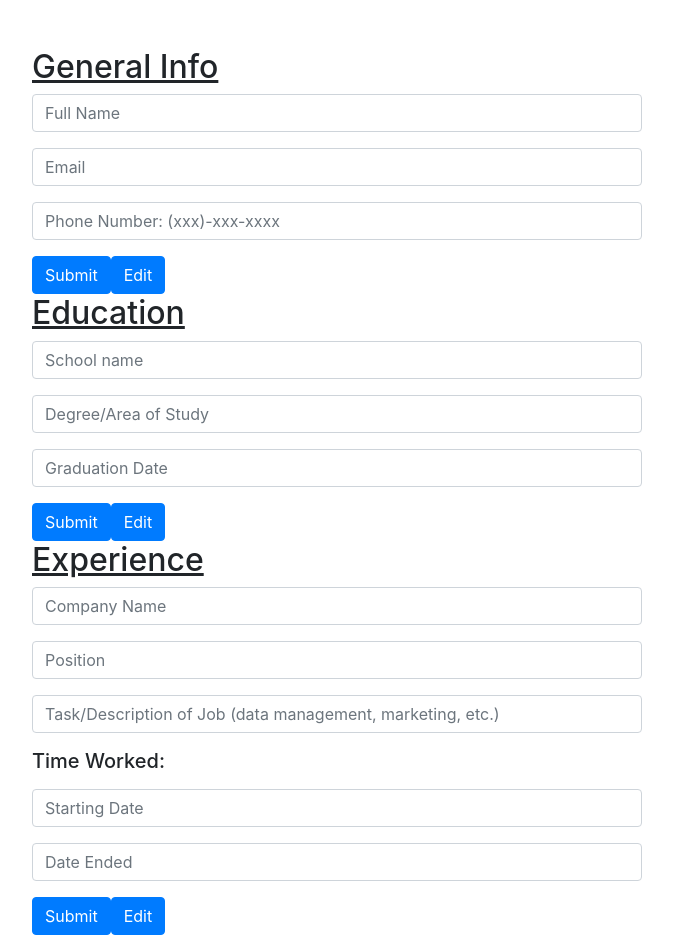
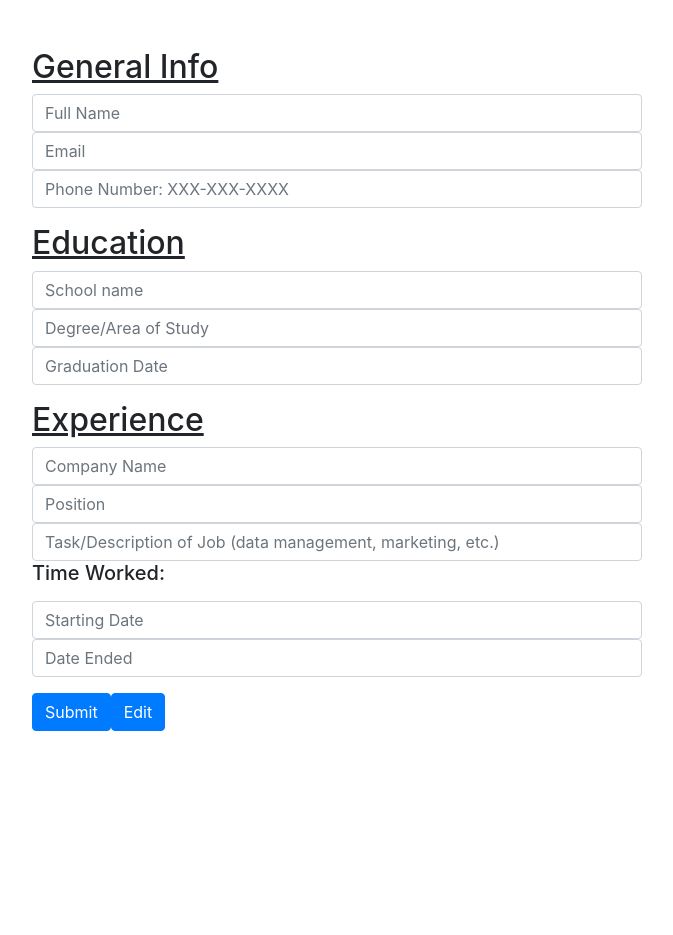
Before and after one commit to baekben/cvApp, a React (Create React App) app: page / in a window 1280 px wide. Shown: the whole page, without its empty margins (303-976 px from the left). After the commit the page ends 800 px from the top, so only its background shows below. Built offline with nearby package versions, Linux system fonts and the light colour scheme.

Commit message:
Submit button prints out general CV inputed into form

```diff
--- a/package.json
+++ b/package.json
@@ -8,6 +8,7 @@
     "@testing-library/user-event": "^12.1.10",
     "react": "^17.0.1",
     "react-dom": "^17.0.1",
+    "react-phone-number-input": "^3.1.4",
     "react-scripts": "4.0.0",
     "uniqid": "^5.2.0",
     "web-vitals": "^0.2.4"
--- a/src/App.js
+++ b/src/App.js
@@ -2,18 +2,114 @@ import React, { Component } from 'react';
 import GeneralInfo from './components/GeneralInfo';
 import Education from './components/Education';
 import Experience from './components/Experience';
+import Output from './components/Output';
 
 class App extends Component {
+	constructor() {
+		super();
+		this.state = {
+			completedForm: true,
+			fullName: '',
+			email: '',
+			phone: '',
+			school: '',
+			degree: '',
+			gradDate: '',
+			company: '',
+			position: '',
+			tasks: '',
+			startDate: '',
+			endDate: '',
+		};
+		this.handleSubmit = this.handleSubmit.bind(this);
+		this.handleChange = this.handleChange.bind(this);
+	}
+	handleChange = (e) => {
+		this.setState({
+			[e.target.id]: e.target.value,
+		});
+	};
+
+	handleSubmit = (e) => {
+		e.preventDefault();
+		this.displayCV();
+	};
+
+	displayCV = () => {
+		const { completedForm } = this.state;
+		this.setState({
+			completedForm: !completedForm,
+		});
+	};
 
 	render() {
-		return (
+		const {
+			fullName,
+			email,
+			phone,
+			school,
+			degree,
+			gradDate,
+			completedForm,
+			company,
+			position,
+			tasks,
+			startDate,
+			endDate,
+		} = this.state;
+		return completedForm ? (
 			<div className="col-6 mx-auto mt-5">
-					<div>
-						<GeneralInfo />
-						<Education />
-						<Experience />
-					</div>
+				<div>
+					<form onSubmit={this.handleSubmit}>
+						<div className="form-group">
+							<GeneralInfo
+								fullName={fullName}
+								email={email}
+								phone={phone}
+								handleChange={this.handleChange}
+							/>
+						</div>
+						<div className="form-group">
+							<Education
+								school={school}
+								degree={degree}
+								gradDate={gradDate}
+								handleChange={this.handleChange}
+							/>
+						</div>
+						<div className="form-group">
+							<Experience
+								company={company}
+								position={position}
+								tasks={tasks}
+								startDate={startDate}
+								endDate={endDate}
+								handleChange={this.handleChange}
+							/>
+						</div>
+						<div>
+							<button type="submit" className="btn btn-primary">
+								Submit
+							</button>
+							<button className="btn btn-primary">Edit</button>
+						</div>
+					</form>
+				</div>
 			</div>
+		) : (
+			<Output
+				fullName={fullName}
+				email={email}
+				phone={phone}
+				school={school}
+				degree={degree}
+				gradDate={gradDate}
+				company={company}
+				position={position}
+				tasks={tasks}
+				startDate={startDate}
+				endDate={endDate}
+			/>
 		);
 	}
 }
--- a/src/components/Education.js
+++ b/src/components/Education.js
@@ -1,69 +1,40 @@
 import React, { Component } from 'react';
 
 class Education extends Component {
-	constructor(props) {
-		super(props);
-		this.state = {
-			school: '',
-			degree: '',
-			gradDate: '',
-		};
-	}
-	handleChange = (e) => {
-		this.setState({
-			[e.target.id]: e.target.value,
-		});
-		console.log(this.state);
-	};
-
 	render() {
-		const { school, degree, gradDate } = this.state;
+		const { school, degree, gradDate, handleChange } = this.props;
 
 		return (
 			<div>
 				<h2>
 					<u>Education</u>
 				</h2>
-				<form>
-					<div className="form-group">
 					<input
 						type="text"
 						placeholder="School name"
-							onChange={this.handleChange}
+						onChange={handleChange}
 						id="school"
 						value={school}
 						className="form-control"
 					/>
-					</div>
-					<div className="form-group">
 					<input
 						type="text"
 						placeholder="Degree/Area of Study"
-							onChange={this.handleChange}
+						onChange={handleChange}
 						id="degree"
 						value={degree}
 						className="form-control"
 					/>
-					</div>
 
-					<div className="form-group">
 					<input
 						type="text"
 						placeholder="Graduation Date"
-							onChange={this.handleChange}
+						onChange={handleChange}
 						id="gradDate"
 						value={gradDate}
 						className="form-control"
 					/>
-					</div>
 
-					<div>
-						<button type="submit" className="btn btn-primary">
-							Submit
-						</button>
-						<button className="btn btn-primary">Edit</button>
-					</div>
-				</form>
 			</div>
 		);
 	}
--- /dev/null
+++ b/src/components/EducationView.js
@@ -0,0 +1,14 @@
+import React, { Component } from 'react';
+
+export default class EducationView extends Component {
+	render() {
+		const { school, degree, gradDate } = this.props;
+		return (
+			<div>
+				<h3>{school}</h3>
+				<h3>{degree}</h3>
+				<h4>{gradDate}</h4>
+			</div>
+		);
+	}
+}
--- a/src/components/Experience.js
+++ b/src/components/Experience.js
@@ -1,96 +1,57 @@
 import React, { Component } from 'react';
 
 class Experience extends Component {
-	constructor(props) {
-		super(props);
-		this.state = {
-			company: '',
-			position: '',
-			tasks: '',
-			startDate: '',
-			endDate: '',
-		};
-	}
-	handleChange = (e) => {
-		this.setState({
-			[e.target.id]: e.target.value,
-		});
-		console.log(this.state);
-	};
-
-	// handleSubmit = (e) => {
-	// 	e.preventDefault();
-	// };
-
 	render() {
-		const { company, position, tasks, startDate, endDate } = this.state;
+		const { company, position, tasks, startDate, endDate, handleChange } = this.props;
 
 		return (
 			<div>
 				<h2>
 					<u>Experience</u>
 				</h2>
-				<form>
-					<div className="form-group">
 				<input
 					type="text"
 					id="company"
-							onChange={this.handleChange}
+					onChange={handleChange}
 					placeholder="Company Name"
 					value={company}
 					className="form-control"
 				/>
-					</div>
-					<div className="form-group">
 				<input
 					type="text"
 					id="position"
-							onChange={this.handleChange}
+					onChange={handleChange}
 					placeholder="Position"
 					value={position}
 					className="form-control"
 				/>
-					</div>
-					<div className="form-group">
 				<input
 					type="text"
 					id="tasks"
-							onChange={this.handleChange}
+					onChange={handleChange}
 					placeholder="Task/Description of Job (data management, marketing, etc.)"
 					value={tasks}
 					className="form-control"
 				/>
-					</div>
 				<label>
 					<h5>Time Worked: </h5>
 				</label>
-					<div className="form-group">
 				<input
 					type="text"
 					id="startDate"
-							onChange={this.handleChange}
+					onChange={handleChange}
 					placeholder="Starting Date"
 					value={startDate}
 					className="form-control"
 				/>
-					</div>
-					<div className="form-group">
 				<input
 					type="text"
 					id="endDate"
-							onChange={this.handleChange}
+					onChange={handleChange}
 					placeholder="Date Ended"
 					value={endDate}
 					className="form-control"
 				/>
-					</div>
-					<div>
-						<button type="submit" className="btn btn-primary">
-							Submit
-						</button>
-						<button className="btn btn-primary">Edit</button>
-					</div>
-				</form>
 			</div>
 		);
 	}
--- /dev/null
+++ b/src/components/ExperienceView.js
@@ -0,0 +1,16 @@
+import React, { Component } from 'react';
+
+export default class EducationView extends Component {
+	render() {
+		const { company, position, tasks, startDate, endDate } = this.props;
+		return (
+			<div>
+				<h3>{company}</h3>
+				<h2>{position}</h2>
+				<h2>{tasks}</h2>
+				<h2>{startDate}</h2>
+				<h2>{endDate}</h2>
+			</div>
+		);
+	}
+}
--- a/src/components/GeneralInfo.js
+++ b/src/components/GeneralInfo.js
@@ -1,67 +1,39 @@
 import React, { Component } from 'react';
 
 class GeneralInfo extends Component {
-	constructor(props) {
-		super(props);
-		this.state = {
-			fullName: '',
-			email: '',
-			phone: '',
-		};
-	}
-	handleChange = (e) => {
-		this.setState({
-			[e.target.id]: e.target.value,
-		});
-		console.log(this.state);
-	};
 	render() {
-		const { fullName, email, phone } = this.state;
+		const { fullName, email, phone, handleChange } = this.props;
 
 		return (
 			<div>
 				<h2>
 					<u>General Info</u>
 				</h2>
-				<form>
-					<div className="form-group">
 				<input
 					type="text"
 					id="fullName"
-							onChange={this.handleChange}
+					onChange={handleChange}
 					placeholder="Full Name"
 					value={fullName}
 					className="form-control"
 				/>
-					</div>
-					<div className="form-group">
 				<input
 					type="email"
 					id="email"
-							onChange={this.handleChange}
+					onChange={handleChange}
 					placeholder="Email"
 					value={email}
 					className="form-control"
 				/>
-					</div>
-					<div className="form-group">
 				<input
 					type="tel"
 					id="phone"
-							onChange={this.handleChange}
-							placeholder="Phone Number: (xxx)-xxx-xxxx"
+					onChange={handleChange}
+					placeholder="Phone Number: XXX-XXX-XXXX"
 					value={phone}
 					className="form-control"
 					pattern="[0-9]{3}-[0-9]{3}-[0-9]{4}"
 				/>
-					</div>
-					<div>
-						<button type="submit" className="btn btn-primary">
-							Submit
-						</button>
-						<button className="btn btn-primary">Edit</button>
-					</div>
-				</form>
 			</div>
 		);
 	}
--- /dev/null
+++ b/src/components/GeneralInfoView.js
@@ -0,0 +1,14 @@
+import React, { Component } from 'react';
+
+export default class GeneralInforView extends Component {
+	render() {
+		const { fullName, email, phone } = this.props;
+		return (
+			<div>
+				<h2>{fullName}</h2>
+				<h4>{email}</h4>
+				<h4>{phone}</h4>
+			</div>
+		);
+	}
+}
--- /dev/null
+++ b/src/components/Output.js
@@ -0,0 +1,38 @@
+import React, { Component } from 'react';
+import GeneralInforView from './GeneralInfoView';
+import EducationView from './EducationView';
+import ExperienceView from './ExperienceView';
+
+class Output extends Component {
+	render() {
+		const {
+			fullName,
+			email,
+			phone,
+			school,
+			degree,
+			gradDate,
+			company,
+			position,
+			tasks,
+			startDate,
+			endDate,
+		} = this.props;
+		console.log('This is the CV');
+		return (
+			<div>
+				<GeneralInforView fullName={fullName} email={email} phone={phone} />
+				<EducationView school={school} degree={degree} gradDate={gradDate} />
+				<ExperienceView
+					company={company}
+					position={position}
+					tasks={tasks}
+					startDate={startDate}
+					endDate={endDate}
+				/>
+			</div>
+		);
+	}
+}
+
+export default Output;
```
Also changed, not shown: 1 other file (tests, documents, lock files or other folders). Lines whose indentation alone changed are shown as unchanged.
